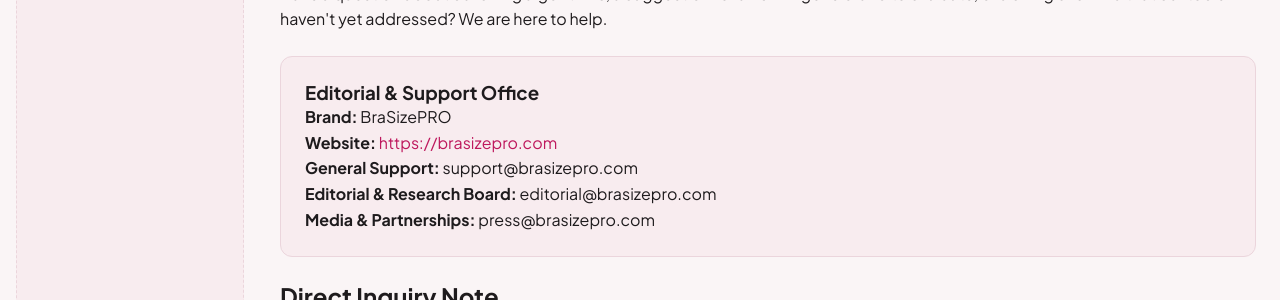
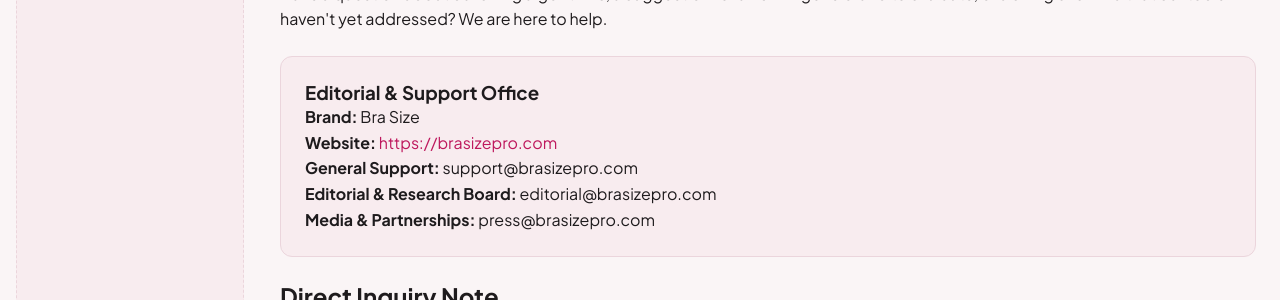
Before and after one commit to sharpedge74-cmyk/Bra-Size-Pro, a Jekyll site: the page built from _pages/contact.html, in a window 1280 px wide and 900 px high. Shown: the part 285-585 px from the top of the window. Built offline with Jekyll 4.4.1, drawn with Linux system fonts in a browser that asks for light colours; some web fonts are replaced.

Commit message:
Replace BraSizePRO with Bra Size in HTML text

```diff
--- a/_pages/contact.html
+++ b/_pages/contact.html
@@ -13,7 +13,7 @@
 
 <div style="background: var(--color-bg-subtle); padding: 1.5rem; border-radius: 12px; border: 1px solid var(--color-border); margin: 1.5rem 0;">
   <h3>Editorial & Support Office</h3>
-  <p><strong>Brand:</strong> BraSizePRO</p>
+  <p><strong>Brand:</strong> Bra Size</p>
   <p><strong>Website:</strong> <a href="https://brasizepro.com">https://brasizepro.com</a></p>
   <p><strong>General Support:</strong> support@brasizepro.com</p>
   <p><strong>Editorial & Research Board:</strong> editorial@brasizepro.com</p>
```
